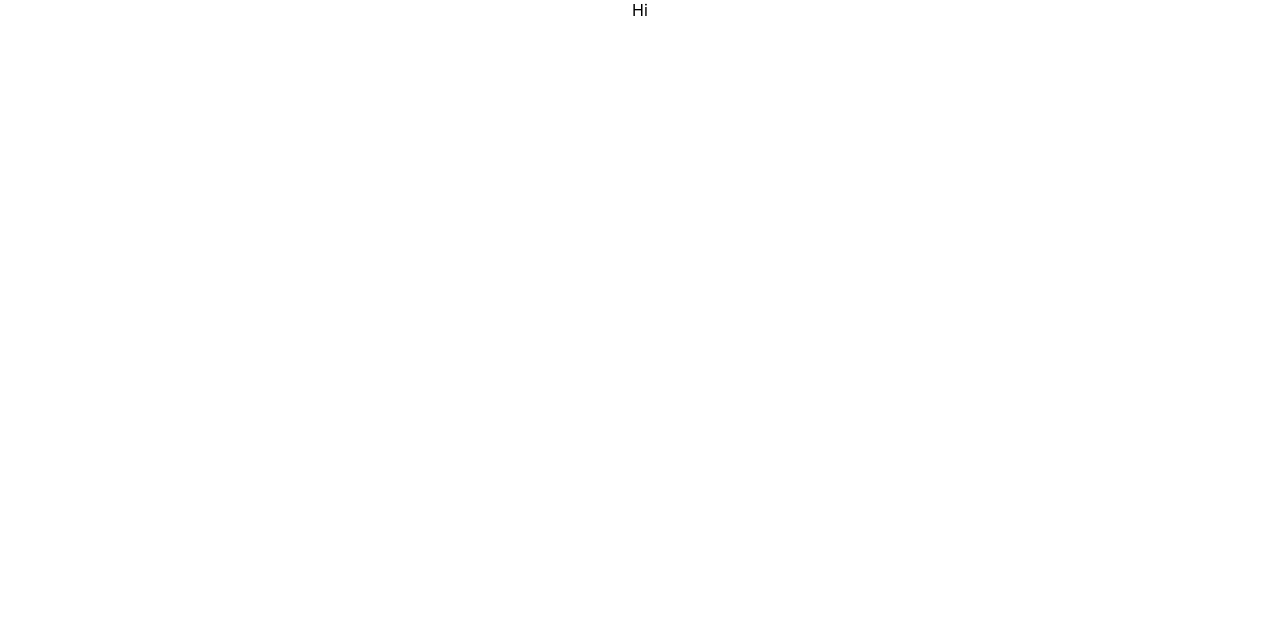
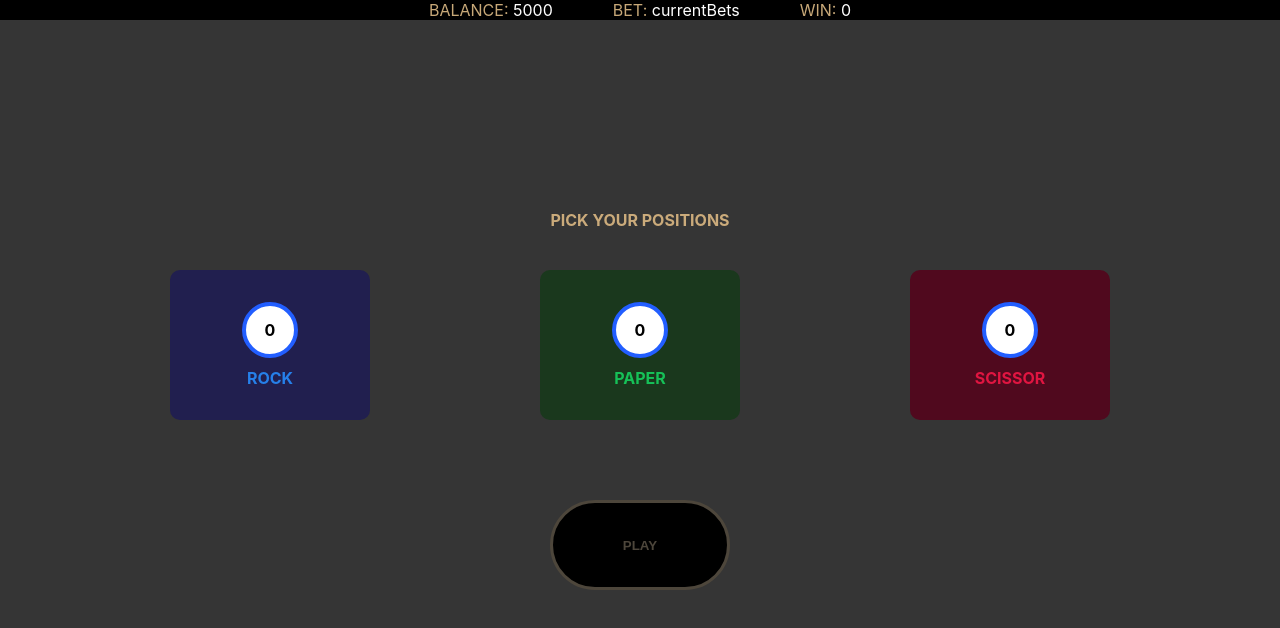
Before and after one commit to SumedhShewale/Rock-Paper-Scissor-Game, a React (Create React App) app: page / in a window 1280 px wide. Shown: the top 628 px of the page. Built offline with nearby package versions, Linux system fonts and the light colour scheme.

Commit message:
UI Implementation

```diff
--- a/src/App.js
+++ b/src/App.js
@@ -1,8 +1,13 @@
 import * as React from "react";
 import "./App.css";
+import GameScreen from "./GameScreen";
 
 function App() {
-  return <div className="App">{"Hi"}</div>;
+  return (
+    <div style={{backgroundColor:"#353535", height:"100vh", width:"100vw"}}>
+      <GameScreen />
+    </div>
+  );
 }
 
 export default App;
--- /dev/null
+++ b/src/BetChip.tsx
@@ -0,0 +1,28 @@
+import * as React from "react";
+
+function BetChip(props: { playOf: string, betAmount: number, handleBetChipClick: Function }) {
+    const { playOf, betAmount, handleBetChipClick } = props
+    return (
+        <div style={{
+            width: "48px",
+            height: "48px",
+            display: "flex",
+            justifyContent: "center",
+            alignContent: "center",
+            flexWrap: "wrap",
+            alignItems: "center",
+            backgroundColor: "white",
+            color: "black",
+            border: "4px solid #225eff",
+            borderRadius: "50%",
+            marginBottom: "10px",
+            cursor: "pointer",
+        }}
+            onClick={(e) => { e.stopPropagation(); handleBetChipClick(playOf) }}
+        >
+            {betAmount}
+        </div>
+    );
+}
+
+export default BetChip;
--- /dev/null
+++ b/src/GameScreen.tsx
@@ -0,0 +1,152 @@
+import * as React from "react";
+import { plays } from "./literals";
+import PositionBox from "./PositionBox";
+
+function GameScreen() {
+  const [totalBetPriceAvailable, setTotalBetPriceAvailable] = React.useState(5000)
+  const [userSelections, setUserSelections] = React.useState([])
+  const [currentBets, setCurrentBets] = React.useState({ "ROCK": 0, "PAPER": 0, "SCISSOR": 0 })
+  const [currentRoundResult, setCurrentRoundResult] = React.useState(false)
+  const [wins, setWins] = React.useState(0)
+  const choiceOfplays = ['ROCK', 'PAPER', 'SCISSOR']
+  const minimumBet = 500
+
+  const handleButtonClick = (playRound: boolean) => {
+    if (!playRound) {
+      setUserSelections([])
+      setTotalBetPriceAvailable(5000)
+    }
+    else {
+      let botPlay: string = choiceOfplays[Math.floor(Math.random() * choiceOfplays.length)]
+      let hasUserWon: boolean = false;
+
+      for (let i = 0; i < userSelections.length; i++) {
+        if (userSelections.length === 2) {
+          if (hasUserWon) {
+            break;
+          }
+        }
+        if (botPlay === "ROCK") {
+          if (userSelections[i] === "ROCK") {
+            hasUserWon = false
+          }
+          else if (userSelections[i] === "PAPER") {
+            hasUserWon = true
+          }
+          else {
+            hasUserWon = false
+          }
+        }
+        else if (botPlay === "PAPER") {
+          if (userSelections[i] === "ROCK") {
+            hasUserWon = false
+          }
+          else if (userSelections[i] === "PAPER") {
+            hasUserWon = false
+          }
+          else {
+            hasUserWon = true
+          }
+        }
+        else
+          if (userSelections[i] === "ROCK") {
+            hasUserWon = true
+          }
+          else if (userSelections[i] === "PAPER") {
+            hasUserWon = false
+          }
+          else {
+            hasUserWon = false
+          }
+      }
+      alert(hasUserWon ? "User won" : "User Lost")
+      if (hasUserWon) {
+        setWins(wins + 1)
+      }
+      setCurrentRoundResult(hasUserWon)
+    }
+  }
+
+  const handleUserSelection = (currentSelection: plays) => {
+    if (userSelections.length < 2 && !userSelections.includes(currentSelection)) {
+      setUserSelections([...userSelections, currentSelection])
+      // handleBetChipClick(currentSelection)
+      setCurrentBets({ ...currentBets, [currentSelection]: currentBets[currentSelection] + minimumBet })
+
+    }
+    else {
+      alert("You can only select maximum of two different positions.")
+    }
+  }
+
+  const handleBetChipClick = (playOf: plays) => {
+    if (userSelections.includes(playOf)) {
+      let isBetAvailable = (currentBets["ROCK"] + currentBets["PAPER"] + currentBets["SCISSOR"] + minimumBet) <= totalBetPriceAvailable
+      if (isBetAvailable) {
+        setCurrentBets({ ...currentBets, [playOf]: currentBets[playOf] + minimumBet })
+      }
+      else {
+        alert("Not enough balance available.")
+      }
+    }
+  }
+
+  return (
+    <div
+      style={{
+        width: "100%",
+        height: "100%",
+        display: "flex",
+        alignContent: "center",
+        justifyContent: "space-evenly",
+        flexWrap: "wrap",
+      }}
+    >
+      <div style={{
+        width: "100%",
+        textAlign: "center",
+        position: "absolute",
+        top: "0px",
+        left: "0px",
+        right: "0px",
+        backgroundColor: "black"
+      }}>
+        <span style={{ paddingLeft: "30px", color: "#c7a878" }}>BALANCE: </span><span style={{ paddingRight: "30px", color: "white" }}>{totalBetPriceAvailable}</span>
+        <span style={{ paddingLeft: "30px", color: "#c7a878" }}>BET: </span><span style={{ paddingRight: "30px", color: "white" }}>{"currentBets"}</span>
+        <span style={{ paddingLeft: "30px", color: "#c7a878" }}>WIN: </span><span style={{ paddingRight: "30px", color: "white" }}>{wins}</span>
+      </div>
+      {userSelections.length === 0 && <div style={{
+        width: "100%",
+        display: "flex",
+        justifyContent: "center",
+        marginBottom: "40px"
+      }}>
+        <span style={{ color: "#cbab7b", fontWeight: "bold" }}>PICK YOUR POSITIONS</span>
+      </div>}
+      <PositionBox key={0} backgroundColor={"#211f4f"} borderColor={"#2e4b90"} textColor={"#2680ea"} isPositionSelected={userSelections.includes(choiceOfplays[0])} handleUserSelection={handleUserSelection} playOf={choiceOfplays[0]} currentBet={currentBets['ROCK']} handleBetChipClick={handleBetChipClick} />
+      <PositionBox key={1} backgroundColor={"#1a381d"} borderColor={"#187e3a"} textColor={"#16c158"} isPositionSelected={userSelections.includes(choiceOfplays[1])} handleUserSelection={handleUserSelection} playOf={choiceOfplays[1]} currentBet={currentBets['PAPER']} handleBetChipClick={handleBetChipClick} />
+      <PositionBox key={2} backgroundColor={"#50091e"} borderColor={"#9a0e30"} textColor={"#e01541"} isPositionSelected={userSelections.includes(choiceOfplays[2])} handleUserSelection={handleUserSelection} playOf={choiceOfplays[2]} currentBet={currentBets['SCISSOR']} handleBetChipClick={handleBetChipClick} />
+      <div style={{
+        width: "100%",
+        display: "flex",
+        justifyContent: "center",
+        marginTop: "80px"
+      }}>
+        <button style={{
+          backgroundColor: "black",
+          color: userSelections.length > 0 ? "#c6a776" : "#4d463b",
+          border: `3px solid ${userSelections.length > 0 ? "#c6a776" : "#4d463b"}`,
+          height: "90px",
+          width: "180px",
+          borderRadius: "50px",
+          fontWeight: "bold",
+          cursor: userSelections.length > 0 ? "pointer" : "inherit"
+        }}
+          disabled={userSelections.length === 0}
+          onClick={() => handleButtonClick(true ? true : false)}>{true ? "PLAY" : "CLEAR"}</button>
+      </div>
+    </div >
+  );
+}
+
+export default GameScreen;
--- /dev/null
+++ b/src/PositionBox.tsx
@@ -0,0 +1,37 @@
+import * as React from "react";
+import BetChip from "./BetChip";
+
+function PositionBox(props: { backgroundColor: string; borderColor: string; textColor: string; isPositionSelected: boolean; handleUserSelection: Function; playOf: string; currentBet: number; handleBetChipClick: Function; }) {
+    const { backgroundColor, borderColor, textColor, isPositionSelected, handleUserSelection, playOf, currentBet, handleBetChipClick } = props
+    return (
+        <div
+            style={{
+                width: "200px",
+                height: "150px",
+                backgroundColor: backgroundColor,
+                display: "flex",
+                alignContent: "center",
+                justifyContent: "space-evenly",
+                flexWrap: "wrap",
+                border: isPositionSelected ? `4px solid ${borderColor}` : "",
+                borderRadius: "10px",
+                color: textColor,
+                fontWeight: "bold",
+                cursor: "pointer"
+            }}
+            onClick={() => handleUserSelection(playOf)}
+        >
+            <BetChip playOf={playOf} betAmount={currentBet} handleBetChipClick={handleBetChipClick} />
+            <div style={{
+                width: "100%",
+                display: "flex",
+                justifyContent: "center",
+                alignContent: "center"
+            }}>
+                {playOf}
+            </div>
+        </div>
+    );
+}
+
+export default PositionBox;
--- /dev/null
+++ b/src/literals.tsx
@@ -0,0 +1 @@
+export type plays = "ROCK" | "PAPER" | "SCISSOR"
```
